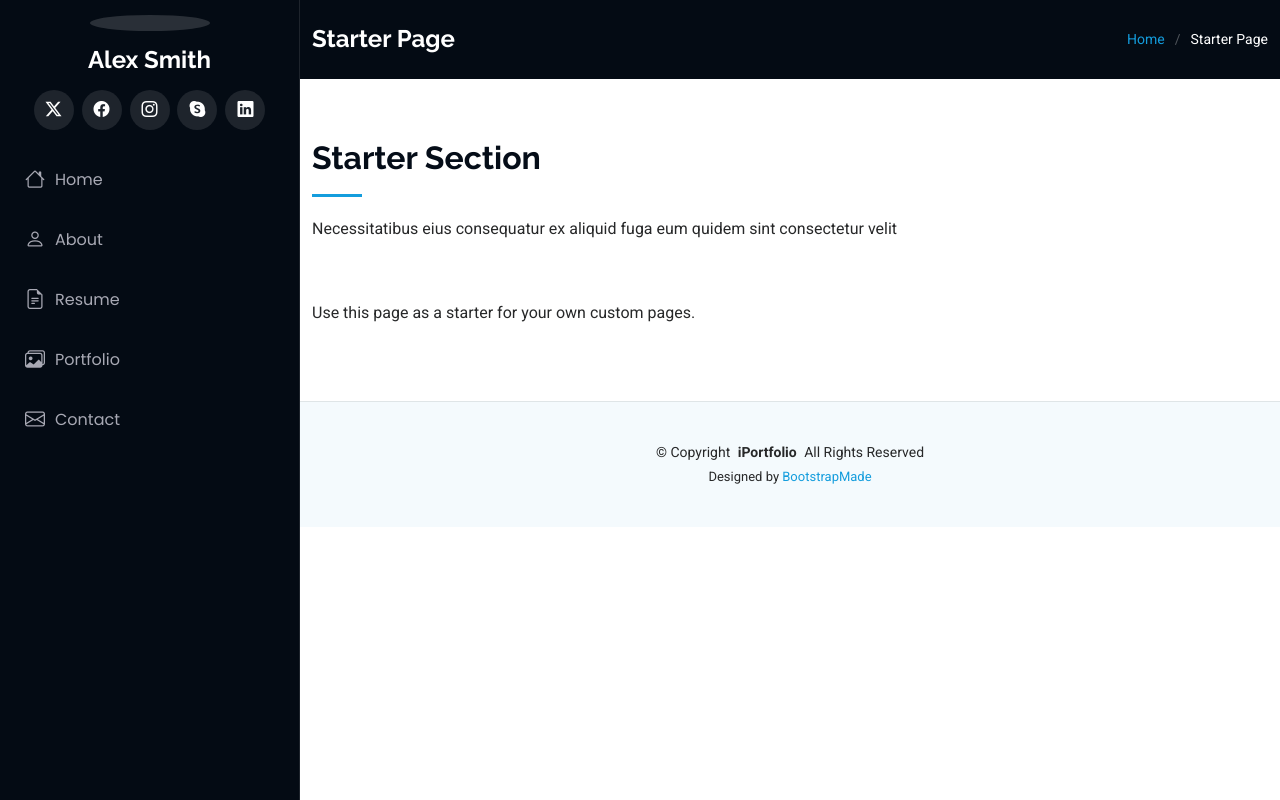
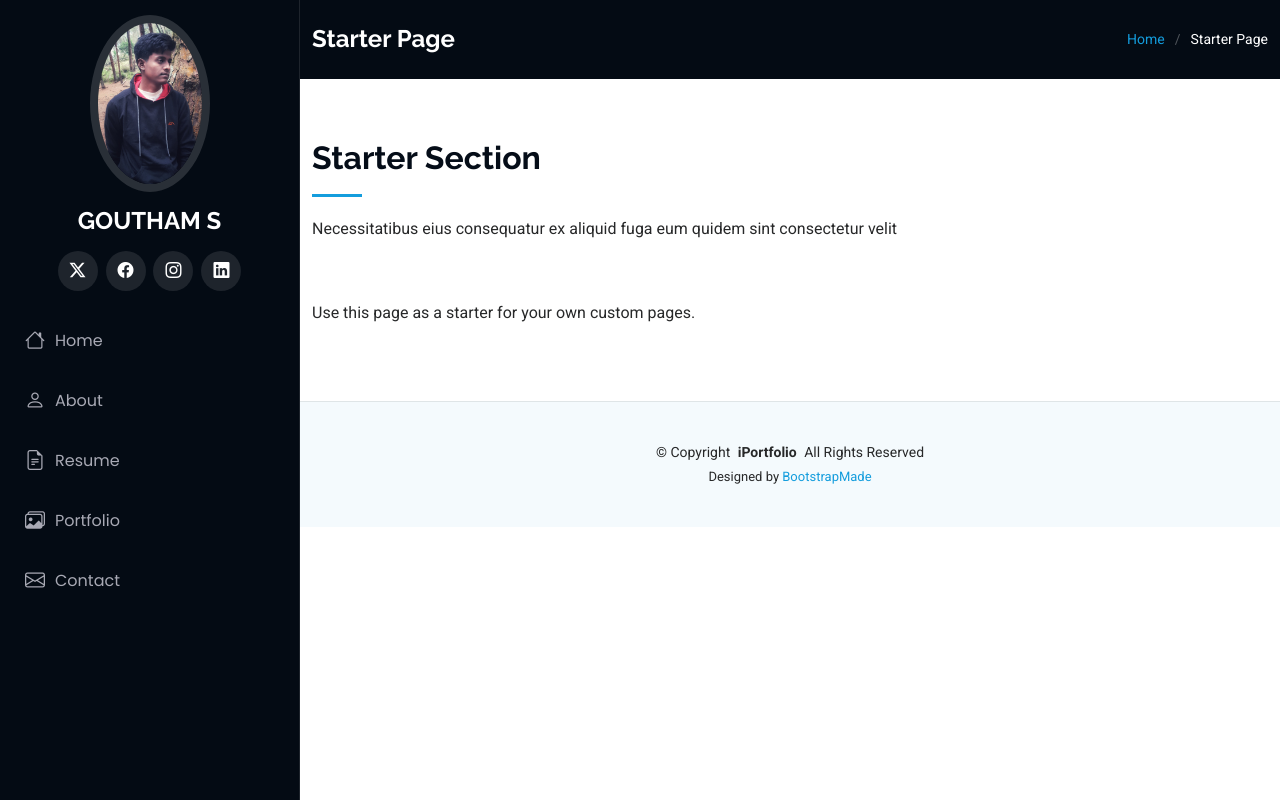
Before and after one commit to Gvtm9943/Portfolios, a plain HTML site: page starter-page.html in a window 1280 px wide. Drawn offline with Linux system fonts and the light colour scheme.

Commit message:
Add files via upload

```diff
--- a/starter-page.html
+++ b/starter-page.html
@@ -42,21 +42,21 @@
     <i class="header-toggle d-xl-none bi bi-list"></i>
 
     <div class="profile-img">
-      <img src="assets/img/my-profile-img.jpg" alt="" class="img-fluid rounded-circle">
+      <img src="assets/img/my-profile-img.jpeg" alt="" class="img-fluid rounded-circle">
     </div>
 
     <a href="index.html" class="logo d-flex align-items-center justify-content-center">
       <!-- Uncomment the line below if you also wish to use an image logo -->
       <!-- <img src="assets/img/logo.png" alt=""> -->
-      <h1 class="sitename">Alex Smith</h1>
+      <h1 class="sitename">GOUTHAM S</h1>
     </a>
 
     <div class="social-links text-center">
-      <a href="#" class="twitter"><i class="bi bi-twitter-x"></i></a>
-      <a href="#" class="facebook"><i class="bi bi-facebook"></i></a>
-      <a href="#" class="instagram"><i class="bi bi-instagram"></i></a>
-      <a href="#" class="google-plus"><i class="bi bi-skype"></i></a>
-      <a href="#" class="linkedin"><i class="bi bi-linkedin"></i></a>
+      <a href="http://x.com/gvtm_001" class="twitter"><i class="bi bi-twitter-x"></i></a>
+      <a href="https://www.facebook.com/goutham.gvtm?mibextid=ZbWKwL" class="facebook"><i class="bi bi-facebook"></i></a>
+      <a href="https://www.instagram.com/_friend_of_everyone/" class="instagram"><i class="bi bi-instagram"></i></a>
+      <a href="https://www.linkedin.com/in/goutham-s-57490826a?utm_source=share&utm_campaign=share_via&utm_content=profile&utm_medium=android_app" class="linkedin"><i class="bi bi-linkedin"></i></a>
+
     </div>
 
     <nav id="navmenu" class="navmenu">
```
Also changed, not shown: index.html (+2 -2 lines), portfolio-details.html (+6 -7 lines).
